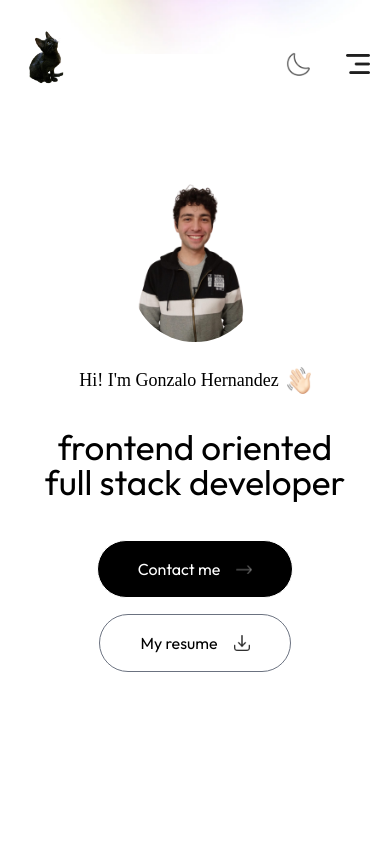
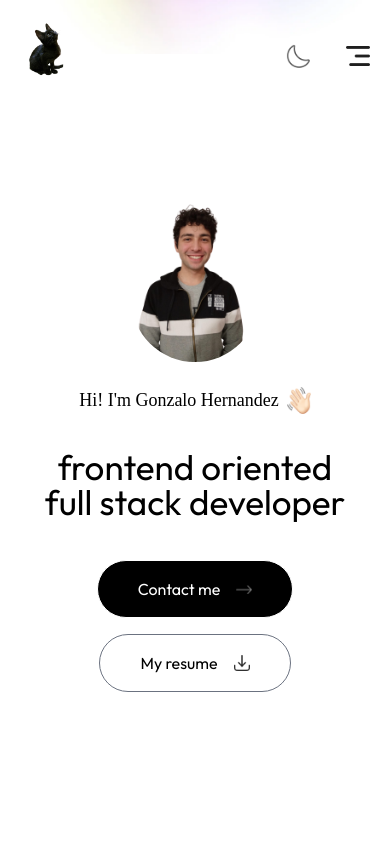
Before and after one commit to GonzaloHz/portfolio, a Next.js app: page / in a window 390 px wide. Shown: the top 844 px of the page. Built offline with nearby package versions, Linux system fonts and the light colour scheme; a web font is replaced by a local one.

Commit message:
correction in header and navbar

```diff
--- a/app/components/Header.tsx
+++ b/app/components/Header.tsx
@@ -6,7 +6,7 @@ const Header = ({isDarkMode}:{isDarkMode:boolean}) => {
   return (
     <div className='text-center mx-auto h-screen flex items-center justify-center'>
       <div className='flex flex-col items-center gap-6 md:gap-8 '>
-        <div>
+        <div className='mt-10'>
             <Image src={assets.profile_img} alt='' className='rounded-full w-32'/>
         </div>
         <h3 className='flex gap-2 text-lg md:text-2xl mb-3 font-Ovo'>
--- a/app/components/Navbar.tsx
+++ b/app/components/Navbar.tsx
@@ -28,7 +28,7 @@ const Navbar = ({isDarkMode, setIsDarkMode}:{isDarkMode:boolean, setIsDarkMode:R
       <div className='fixed top-0 right-0 w-11/12 -z-10 translate-y-[-80%] dark:hidden'>
         <Image src={assets.header_bg_color} alt='background' className='w-full'/>
       </div>
-      <nav className={`w-full flex items-center justify-center fixed px-5 lg:px-8 xl:px-[8%] py-4 flex items-center justify-between ${isScroll ? 'bg-white bg-opacity-50 backdrop-blur-lg shadow-sm' : ''} dark:bg-darkTheme dark:shadow-white/20`}>
+      <nav className={`w-full flex items-center justify-center fixed px-5 lg:px-8 xl:px-[8%] py-2 lg:py-4 flex items-center justify-between ${isScroll ? 'bg-white bg-opacity-50 backdrop-blur-lg shadow-sm' : ''} dark:bg-darkTheme dark:shadow-white/20`}>
         <a href='#top'>
             <Image src={isDarkMode ? assets.logo_dark : assets.logo} alt="logo" className='flex cursor-pointer h-24 w-auto md:h-32 lg:mr-14' />
         </a>
```
